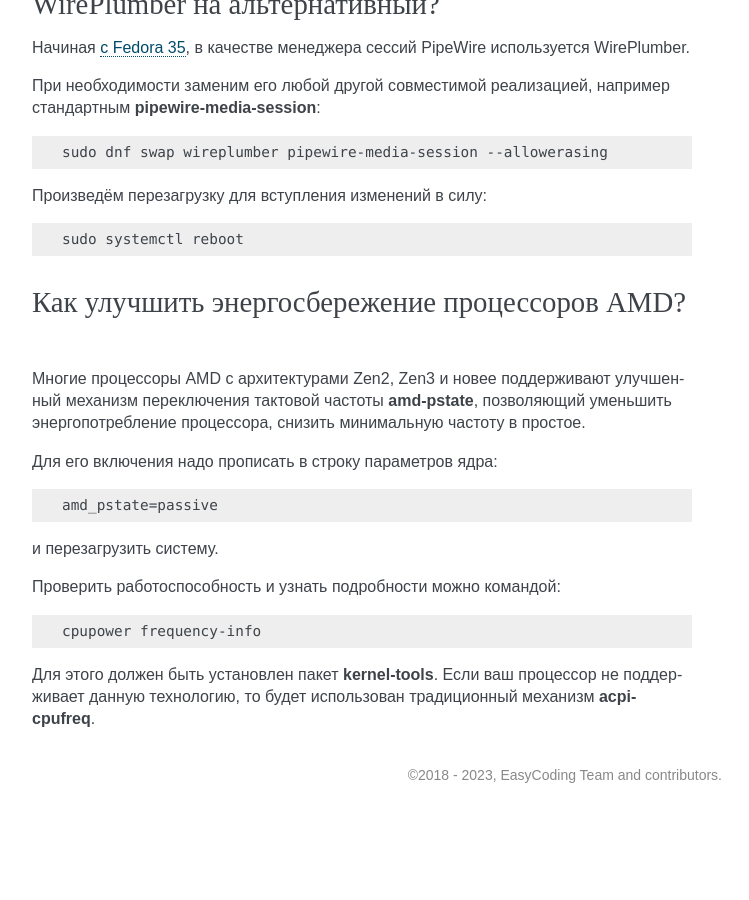
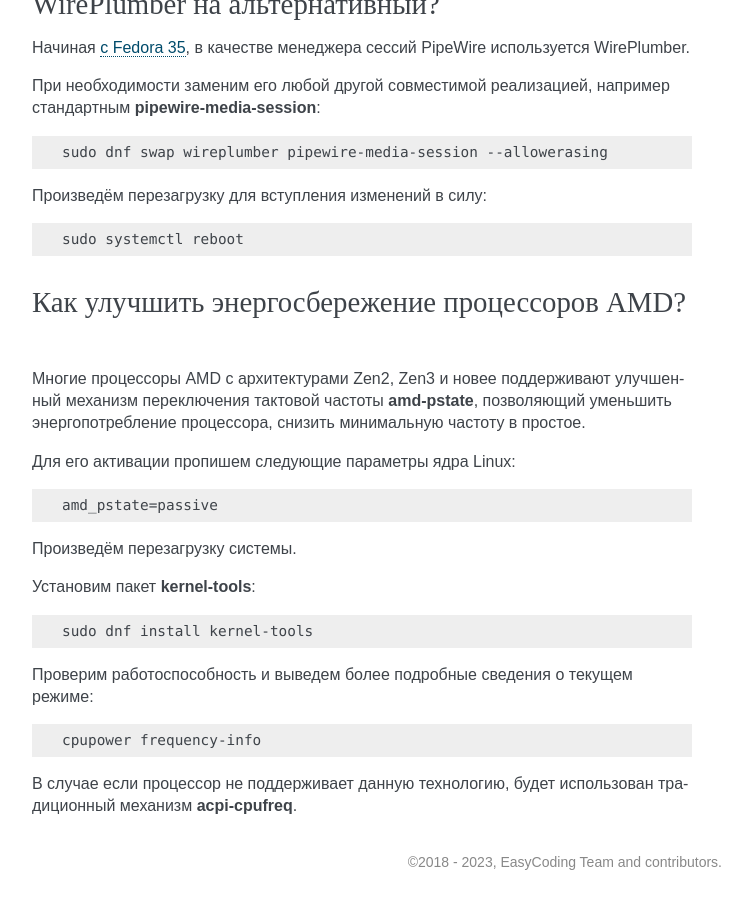
Before and after one commit to RussianFedora/FAQ, a Sphinx documentation site: the page built from source/hardware.rst, in a window 1280 px wide and 900 px high, scrolled down 31569 px. Shown: the whole window, without its empty margins (388-1137 px from the left). Built offline with Sphinx 7.4.7, drawn with Linux system fonts in a browser that asks for light colours; comment, search, counter and statistics services are not loaded; before the commit the page ends 32382 px from its top, so only the background shows below that.

Commit message:
Коррекция для соответствия стилю FAQ.

```diff
--- a/source/hardware.rst
+++ b/source/hardware.rst
@@ -1768,26 +1768,32 @@
     sudo systemctl reboot
 
 .. index:: amd, acpi, pstate, powersave
-.. _amd_pstate:
+.. _amd-pstate:
 
 Как улучшить энергосбережение процессоров AMD?
 ==================================================
 
 Многие процессоры AMD с архитектурами Zen2, Zen3 и новее поддерживают улучшенный механизм переключения тактовой частоты **amd-pstate**, позволяющий уменьшить энергопотребление процессора, снизить минимальную частоту в простое.
 
-Для его включения надо прописать в строку параметров ядра:
+Для его активации пропишем следующие параметры ядра Linux:
 
 .. code-block:: text
 
     amd_pstate=passive
 
-и перезагрузить систему.
-
-Проверить работоспособность и узнать подробности можно командой:
+Произведём перезагрузку системы.
+
+Установим пакет **kernel-tools**:
+
+.. code-block:: text
+
+    sudo dnf install kernel-tools
+
+
+Проверим работоспособность и выведем более подробные сведения о текущем режиме:
 
 .. code-block:: text
 
     cpupower frequency-info
 
-Для этого должен быть установлен пакет **kernel-tools**.
-Если ваш процессор не поддерживает данную технологию, то будет использован традиционный механизм **acpi-cpufreq**.
+В случае если процессор не поддерживает данную технологию, будет использован традиционный механизм **acpi-cpufreq**.
```
